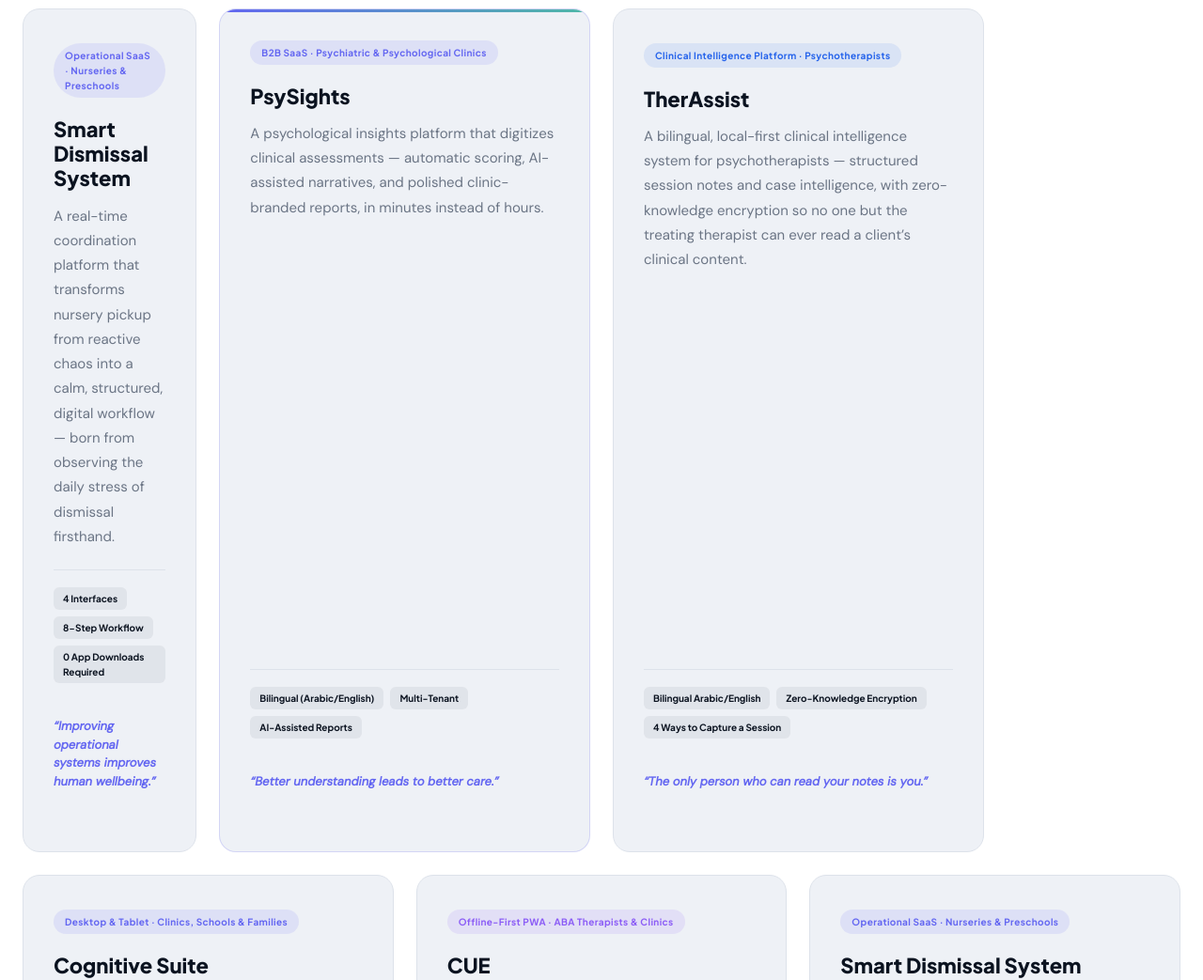
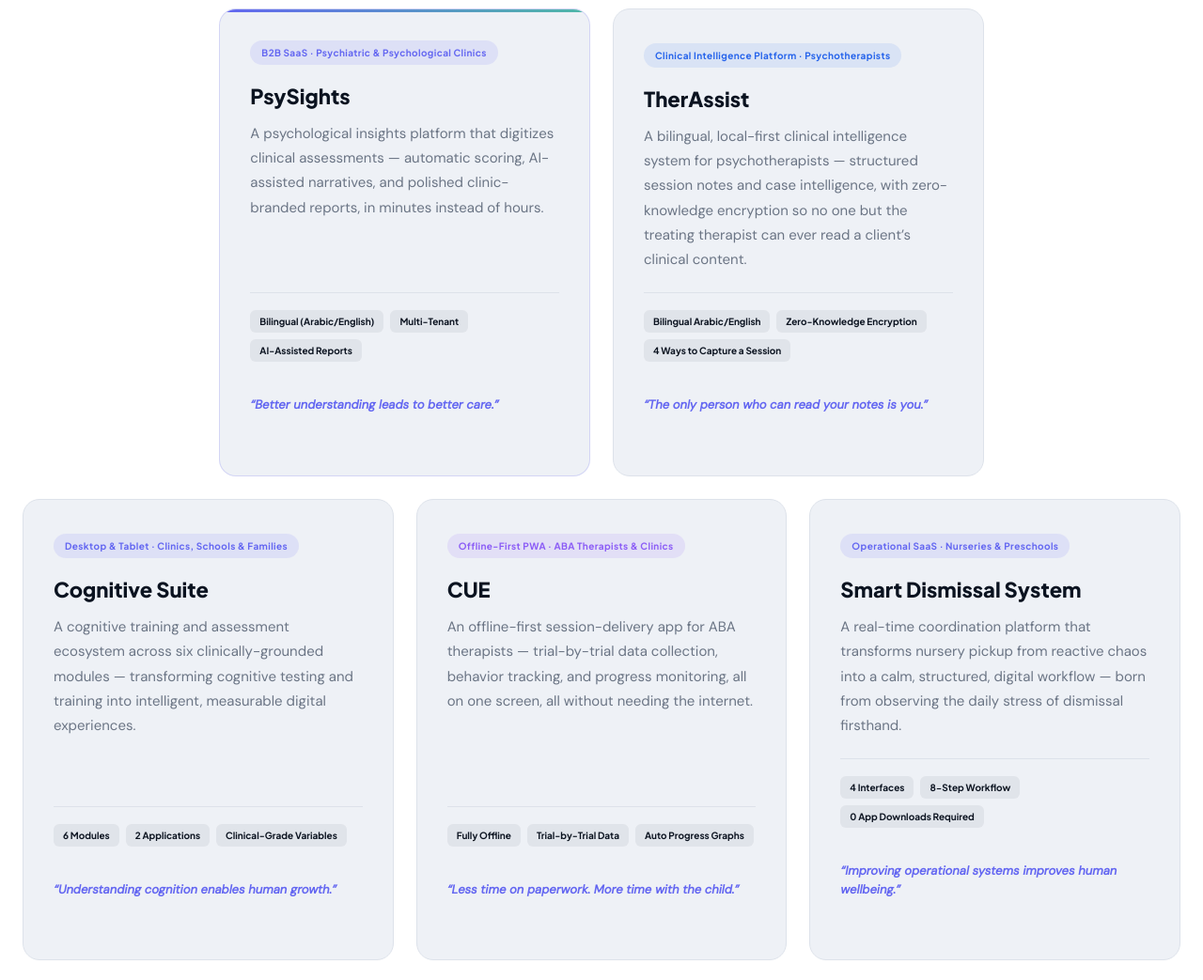
Before and after one commit to yusufaabdelatti/technothera-website, a website: page index.html in a window 1280 px wide. Shown: the part 1680-2723 px from the top of the page at 94% size. Drawn offline with Linux system fonts and the light colour scheme.

Commit message:
Fix duplicate Smart Dismissal System card breaking the homepage grid
The products grid reorder left a stray, unpositioned duplicate of the
Smart Dismissal System card behind after inserting the correctly
positioned one. With no pc--pos-* class, CSS Grid auto-placed that
6th item into the gap at row 1 / column 1, pushing the whole layout
off — this is what was showing as a broken/incomplete grid in
production. Removed the leftover duplicate; back to exactly 5 cards.

```diff
--- a/index.html
+++ b/index.html
@@ -409,19 +409,6 @@
       <p class="pc__idea">&ldquo;Improving operational systems improves human wellbeing.&rdquo;</p>
       <span class="pc__more">Learn More <svg width="14" height="14" viewBox="0 0 24 24" fill="none" stroke="currentColor" stroke-width="2.5" stroke-linecap="round" stroke-linejoin="round"><line x1="5" y1="12" x2="19" y2="12"/><polyline points="12 5 19 12 12 19"/></svg></span>
     </a>
-    <!-- Smart Dismissal System -->
-    <a href="products/smart-dismissal-system.html" class="pc fade-up" data-animate>
-      <span class="pc__pill pc__pill--indigo">Operational SaaS &middot; Nurseries &amp; Preschools</span>
-      <div class="pc__name">Smart Dismissal System</div>
-      <p class="pc__desc">A real-time coordination platform that transforms nursery pickup from reactive chaos into a calm, structured, digital workflow &mdash; born from observing the daily stress of dismissal firsthand.</p>
-      <div class="pc__stats">
-        <span class="pc__stat">4 Interfaces</span>
-        <span class="pc__stat">8-Step Workflow</span>
-        <span class="pc__stat">0 App Downloads Required</span>
-      </div>
-      <p class="pc__idea">&ldquo;Improving operational systems improves human wellbeing.&rdquo;</p>
-      <span class="pc__more">Learn More <svg width="14" height="14" viewBox="0 0 24 24" fill="none" stroke="currentColor" stroke-width="2.5" stroke-linecap="round" stroke-linejoin="round"><line x1="5" y1="12" x2="19" y2="12"/><polyline points="12 5 19 12 12 19"/></svg></span>
-    </a>
   </div>
 </section>
 <hr class="section-divider">
```
